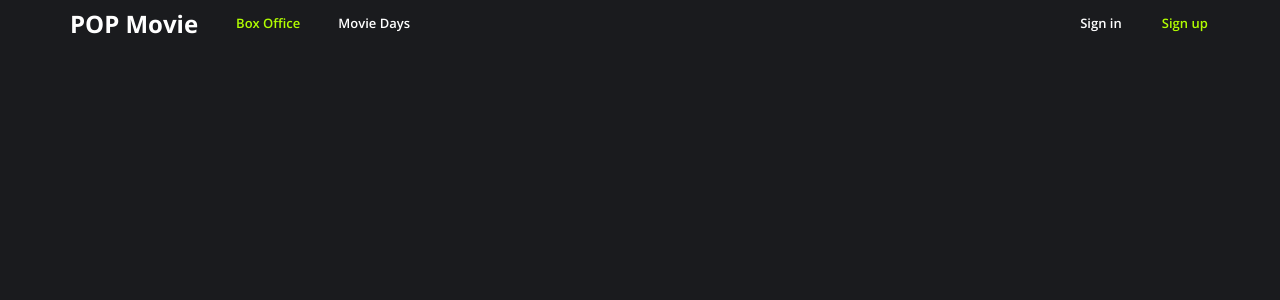
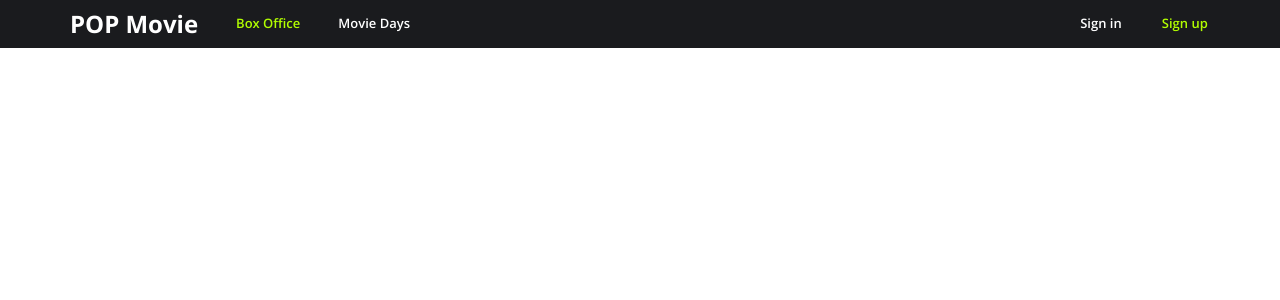
Before and after one commit to SingTheCode/POP-Movie, a Vue app in the folder client/: page /movie/1 in a window 1280 px wide. Shown: the top 300 px of the page. Built offline with nearby package versions, Linux system fonts and the light colour scheme.

Commit message:
fix: scroll 화면에는 배경색이 나타나지 않는 에러를 해결한다

```diff
--- a/client/src/App.vue
+++ b/client/src/App.vue
@@ -20,7 +20,7 @@ export default {
 <style>
 #app {
   width: 100vw;
-  height: 100vh; /* 혹시나 Custom Property 지원 안하는 브라우저를 위한 복귀점(Fallback) */
+  height: 100%; /* 혹시나 Custom Property 지원 안하는 브라우저를 위한 복귀점(Fallback) */
   color: white;
   background-color: #1a1b1e;
   font-family: "Open Sans", sans-serif;
```
